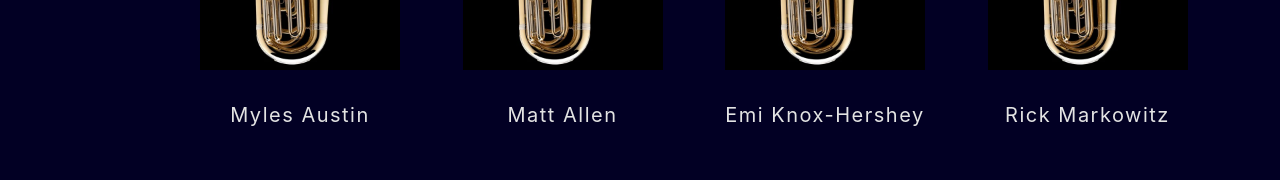
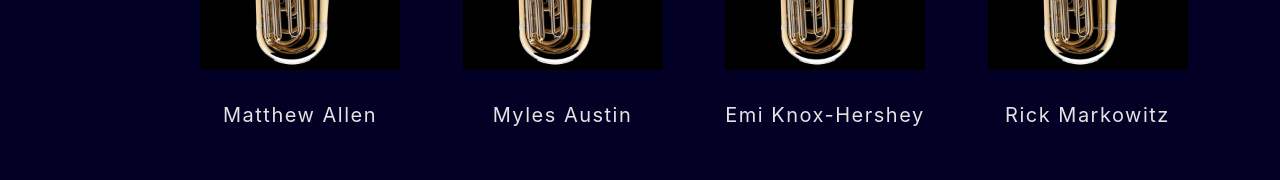
Before and after one commit to TUBA-Thunder-Geese/TUBA-Product, a React app: page / in a window 1280 px wide. Shown: the part 5566-5746 px from the top of the page. Built offline with nearby package versions, Linux system fonts and the light colour scheme; a web font is replaced by a local one.

Commit message:
adjusted order of devTeam

```diff
--- a/src/components/DevTeam.jsx
+++ b/src/components/DevTeam.jsx
@@ -10,16 +10,16 @@ export default function DevTeam() {
         {<TitleContain text={"The TUBA Dev Team"}/>}
         <div className="devTeam-img-container">
           <div className="devTeam-img">
+            <img src={tubaDev} alt={"Image of Matthew Allen"} />
+            <div className="devTeam-text text">
+              <p>Matthew Allen</p>
+            </div>
+          </div>
+          <div className="devTeam-img">
             <img src={tubaDev} alt={"Image of Myles Austin"} />
               <div className="devTeam-text text">
                 <p>Myles Austin</p>
               </div>
-          </div>
-          <div className="devTeam-img">
-            <img src={tubaDev} alt={"Image of Matt Allen"} />
-            <div className="devTeam-text text">
-              <p>Matt Allen</p>
-            </div>
           </div>
           <div className="devTeam-img">
             <img src={tubaDev} alt={"Image of Emi Knox-Hershey"} />
```
